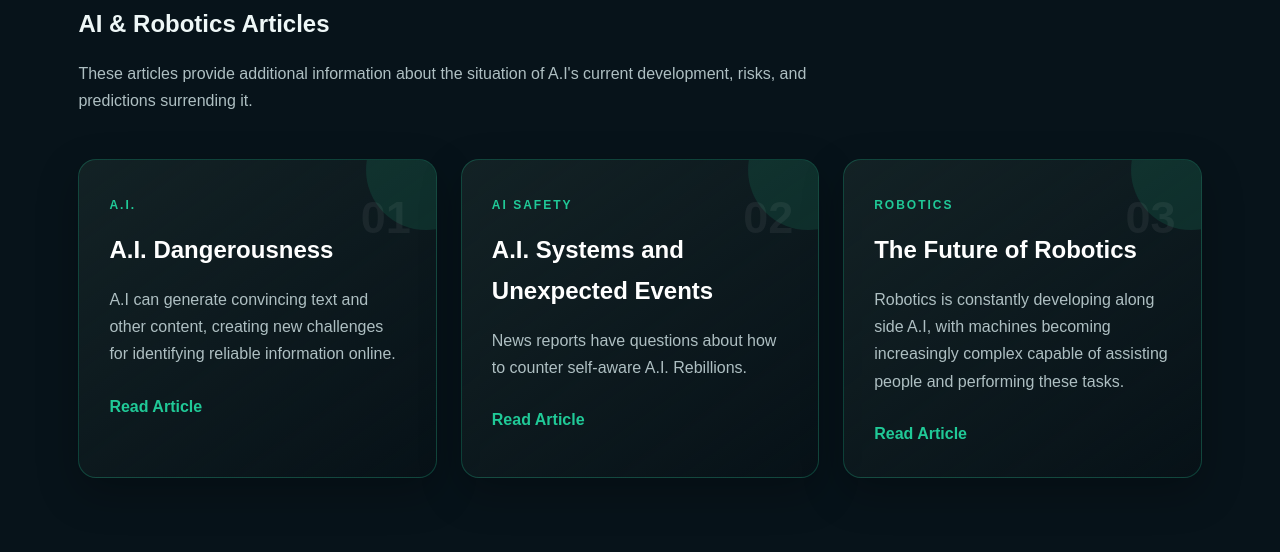
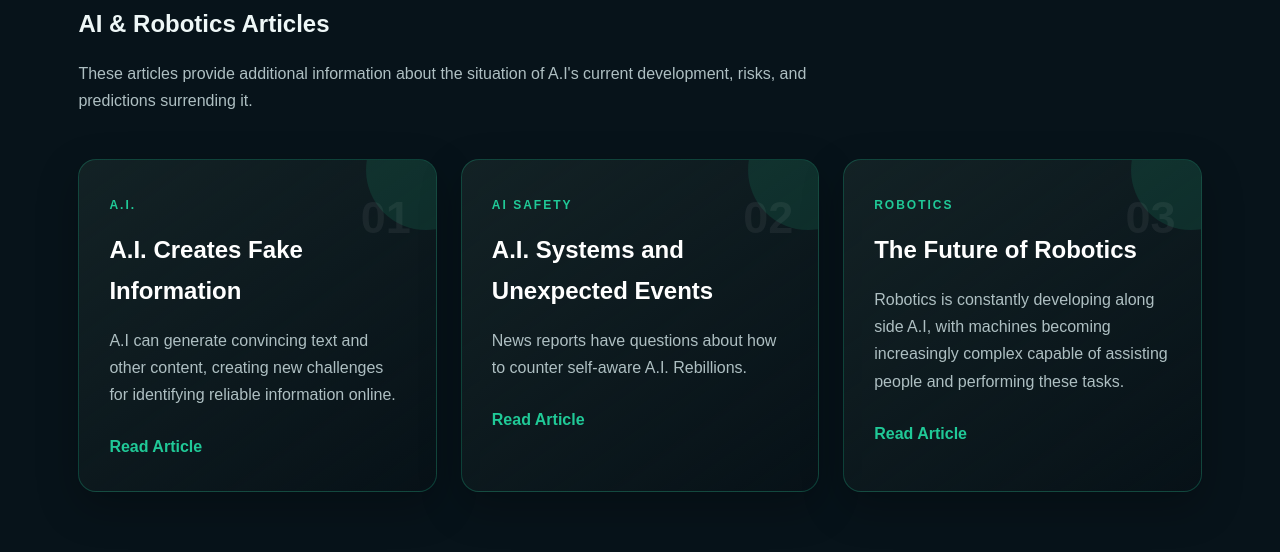
Before and after one commit to SimonXiong02/Responsive_website, a Django app: page /reference/ in a window 1280 px wide. Shown: the part 926-1478 px from the top of the page. Before the commit the page ends 1404 px from the top, so only its background shows below. Run offline with Django 5.2, Linux system fonts and the light colour scheme.

Commit message:
v002.1.3

```diff
--- a/polls/templates/home.html
+++ b/polls/templates/home.html
@@ -25,5 +25,7 @@
     The spread of AI-generated misinformation can have serious information wars in society.
     False information can influence people's opinions, causes fearmongering, and make it harder for people
     to tell if anything is real.
+
+    See references to know more.
 </p>
 {% endblock %}
--- a/polls/templates/reference.html
+++ b/polls/templates/reference.html
@@ -27,7 +27,7 @@
             <div class="news-number">01</div>
             <div class="news-content">
                 <span class="news-category">A.I.</span>
-                <h3> A.I. Dangerousness </h3>
+                <h3> A.I. Creates Fake Information </h3>
                 <p>
                     A.I can generate convincing text and other content, creating new challenges for
                     identifying reliable information online.
```
